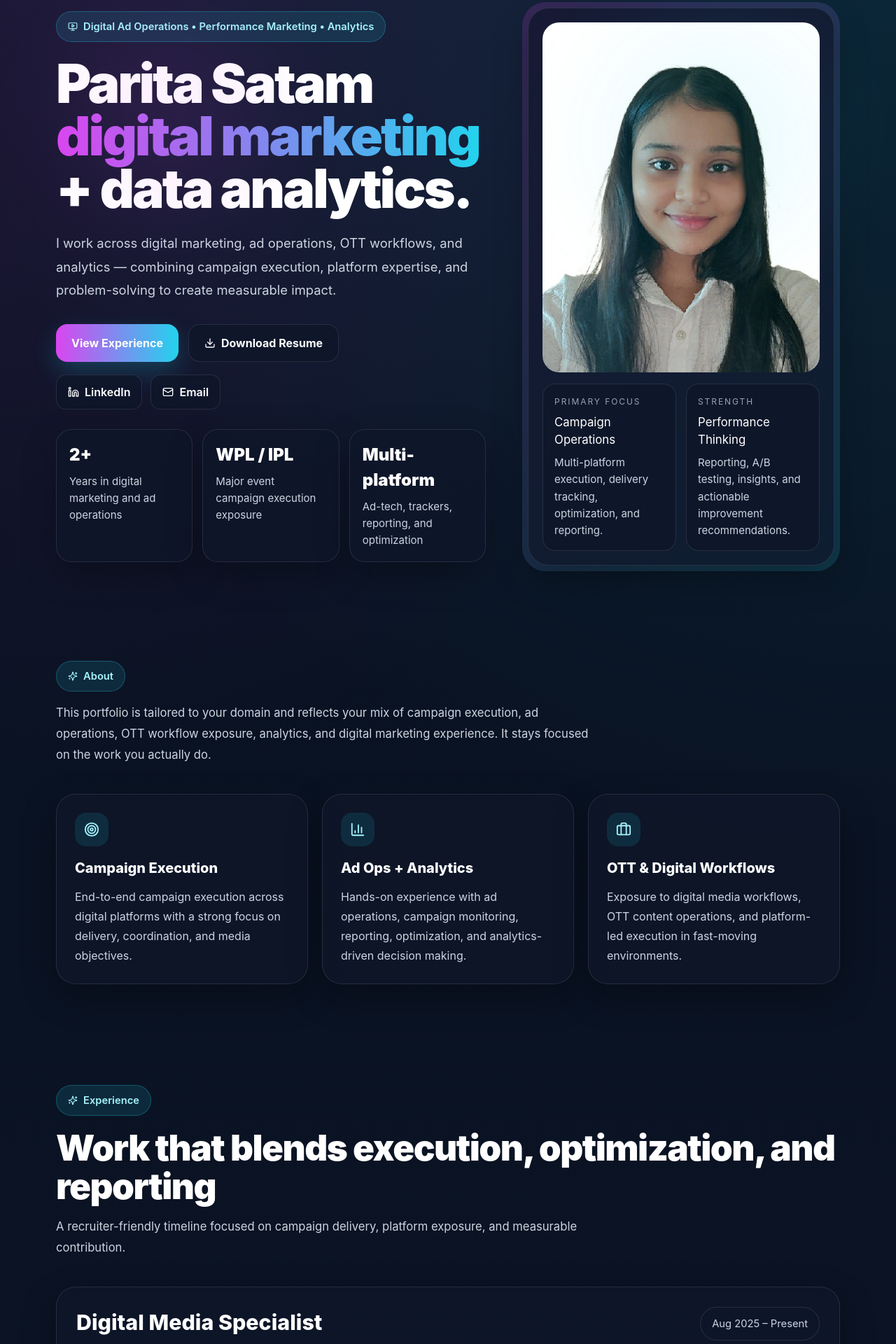
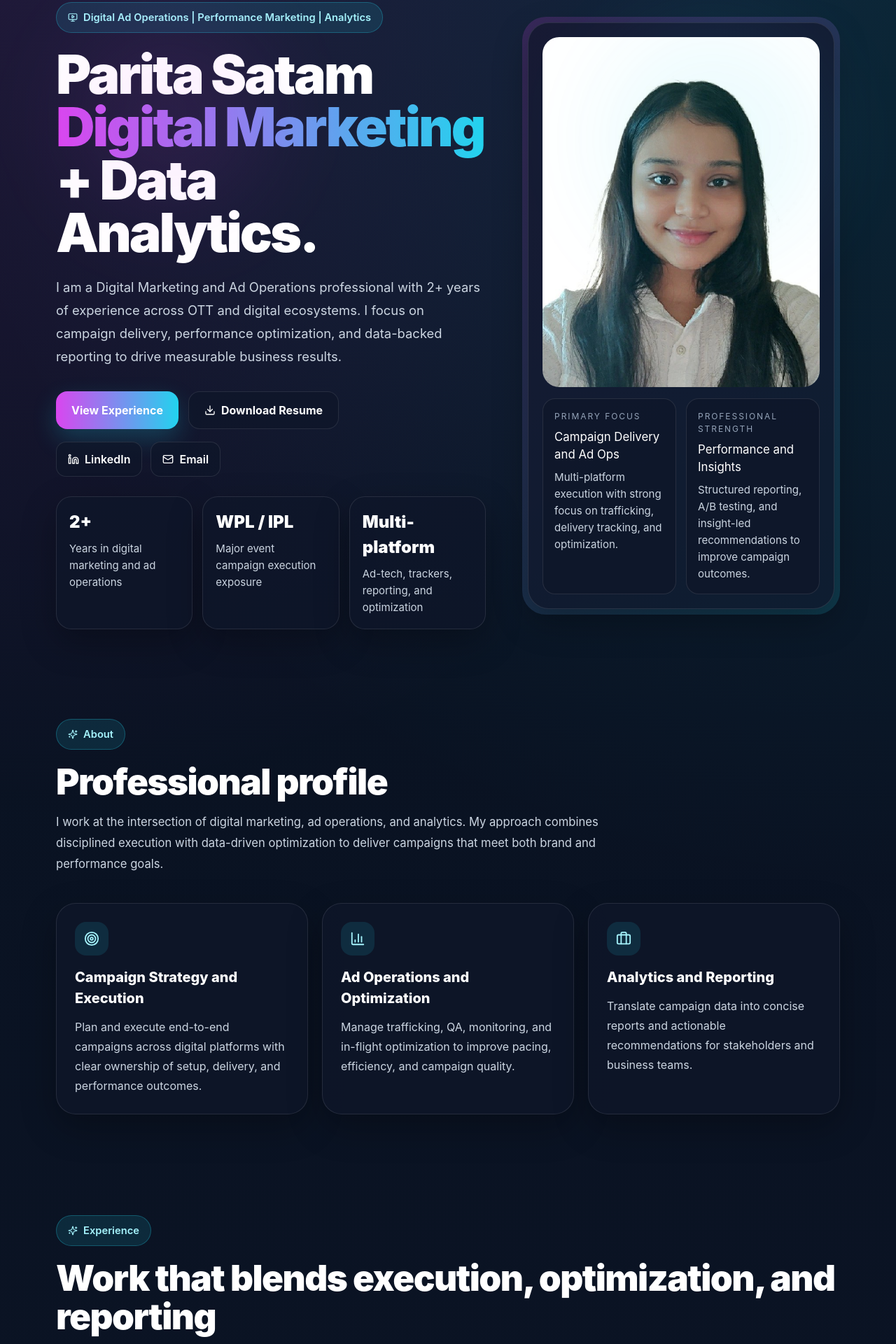
Before and after one commit to paritasatam/portfolio, a React (Vite) app: page / in a window 1280 px wide. Shown: the part 160-2080 px from the top of the page at 70% size. Built offline with nearby package versions, Linux system fonts and the light colour scheme.

Commit message:
Refine professional profile and About section copy

```diff
--- a/src/App.jsx
+++ b/src/App.jsx
@@ -41,16 +41,16 @@ const tools = [
 
 const strengths = [
   {
-    title: 'Campaign Execution',
-    text: 'End-to-end campaign execution across digital platforms with a strong focus on delivery, coordination, and media objectives.'
+    title: 'Campaign Strategy and Execution',
+    text: 'Plan and execute end-to-end campaigns across digital platforms with clear ownership of setup, delivery, and performance outcomes.'
   },
   {
-    title: 'Ad Ops + Analytics',
-    text: 'Hands-on experience with ad operations, campaign monitoring, reporting, optimization, and analytics-driven decision making.'
+    title: 'Ad Operations and Optimization',
+    text: 'Manage trafficking, QA, monitoring, and in-flight optimization to improve pacing, efficiency, and campaign quality.'
   },
   {
-    title: 'OTT & Digital Workflows',
-    text: 'Exposure to digital media workflows, OTT content operations, and platform-led execution in fast-moving environments.'
+    title: 'Analytics and Reporting',
+    text: 'Translate campaign data into concise reports and actionable recommendations for stakeholders and business teams.'
   }
 ];
 
@@ -58,7 +58,7 @@ const experience = [
   {
     role: 'Digital Media Specialist',
     company: 'Prasar Bharati',
-    period: 'Aug 2025 – Present',
+    period: 'Aug 2025 - Present',
     points: [
       'Working on streamlining the digital workflow of programmes on OTT platforms.',
       'Supporting digital media operations in a content and platform-driven environment.',
@@ -66,9 +66,9 @@ const experience = [
     ]
   },
   {
-    role: 'Consultant – Digital Ad Ops',
+    role: 'Consultant - Digital Ad Ops',
     company: 'JioHotstar',
-    period: 'Feb 2023 – Feb 2024',
+    period: 'Feb 2023 - Feb 2024',
     points: [
       'Executed advertising campaigns for WPL 2023 and IPL 2023, enhancing audience engagement.',
       'Managed ad servers and campaigns across Jio Ads, MOLOCO, and Google Ads to achieve marketing goals.',
@@ -79,7 +79,7 @@ const experience = [
   {
     role: 'Digital Marketing Intern',
     company: 'Edit It Media',
-    period: 'Jan 2022 – Feb 2023',
+    period: 'Jan 2022 - Feb 2023',
     points: [
       'Worked on social media marketing, search engine optimization, and search engine marketing.',
       'Used Google Analytics and supported media planning activities.',
@@ -89,7 +89,7 @@ const experience = [
   {
     role: 'Research Analyst',
     company: 'Sardar Patel Technology Business Incubator (SP-TBI)',
-    period: 'Jun 2021 – Dec 2021',
+    period: 'Jun 2021 - Dec 2021',
     points: [
       'Worked in a research-oriented role with exposure to SQL.',
       'Built analytical thinking and problem-solving skills in a structured environment.'
@@ -193,21 +193,22 @@ function Hero() {
         >
           <div className="hero-badge">
             <MonitorPlay size={14} />
-            <span>Digital Ad Operations • Performance Marketing • Analytics</span>
+            <span>Digital Ad Operations | Performance Marketing | Analytics</span>
           </div>
 
           <h1 className="hero-title">
             Parita Satam
             <br />
-            <span>digital marketing</span>
+            <span>Digital Marketing</span>
             <br />
-            + data analytics.
+            + Data Analytics.
           </h1>
 
           <p className="hero-copy">
-            I work across digital marketing, ad operations, OTT workflows, and
-            analytics — combining campaign execution, platform expertise, and
-            problem-solving to create measurable impact.
+            I am a Digital Marketing and Ad Operations professional with 2+
+            years of experience across OTT and digital ecosystems. I focus on
+            campaign delivery, performance optimization, and data-backed
+            reporting to drive measurable business results.
           </p>
 
           <div className="hero-actions">
@@ -274,19 +275,19 @@ function Hero() {
               <div className="profile-mini-grid">
                 <div className="mini-card">
                   <p className="mini-label">Primary Focus</p>
-                  <h3>Campaign Operations</h3>
+                  <h3>Campaign Delivery and Ad Ops</h3>
                   <p>
-                    Multi-platform execution, delivery tracking, optimization,
-                    and reporting.
+                    Multi-platform execution with strong focus on trafficking,
+                    delivery tracking, and optimization.
                   </p>
                 </div>
 
                 <div className="mini-card">
-                  <p className="mini-label">Strength</p>
-                  <h3>Performance Thinking</h3>
+                  <p className="mini-label">Professional Strength</p>
+                  <h3>Performance and Insights</h3>
                   <p>
-                    Reporting, A/B testing, insights, and actionable improvement
-                    recommendations.
+                    Structured reporting, A/B testing, and insight-led
+                    recommendations to improve campaign outcomes.
                   </p>
                 </div>
               </div>
@@ -304,7 +305,8 @@ function About() {
       <div className="container">
         <SectionHeader
           eyebrow="About"
-          copy="This portfolio is tailored to your domain and reflects your mix of campaign execution, ad operations, OTT workflow exposure, analytics, and digital marketing experience. It stays focused on the work you actually do."
+          title="Professional profile"
+          copy="I work at the intersection of digital marketing, ad operations, and analytics. My approach combines disciplined execution with data-driven optimization to deliver campaigns that meet both brand and performance goals."
         />
 
         <div className="card-grid three">
@@ -470,7 +472,7 @@ function Certifications() {
               <div className="simple-row">
                 <strong>Bachelor of Commerce in Accounting and Finance</strong>
                 <br />
-                University of Mumbai — Bhavan’s College of Arts and Commerce
+                University of Mumbai - Bhavan's College of Arts and Commerce
                 <br />
                 Graduation: May 2021
               </div>
@@ -496,8 +498,8 @@ function Contact() {
         >
           <SectionHeader
             eyebrow="Contact"
-            title="Let’s connect"
-            copy="This section stays simple so your portfolio remains clean and reliable while running locally."
+            title="Let's connect"
+            copy="Open to opportunities in digital marketing, ad operations, and analytics. Feel free to connect for roles, projects, or collaborations."
           />
 
           <div className="card-grid two">
```
